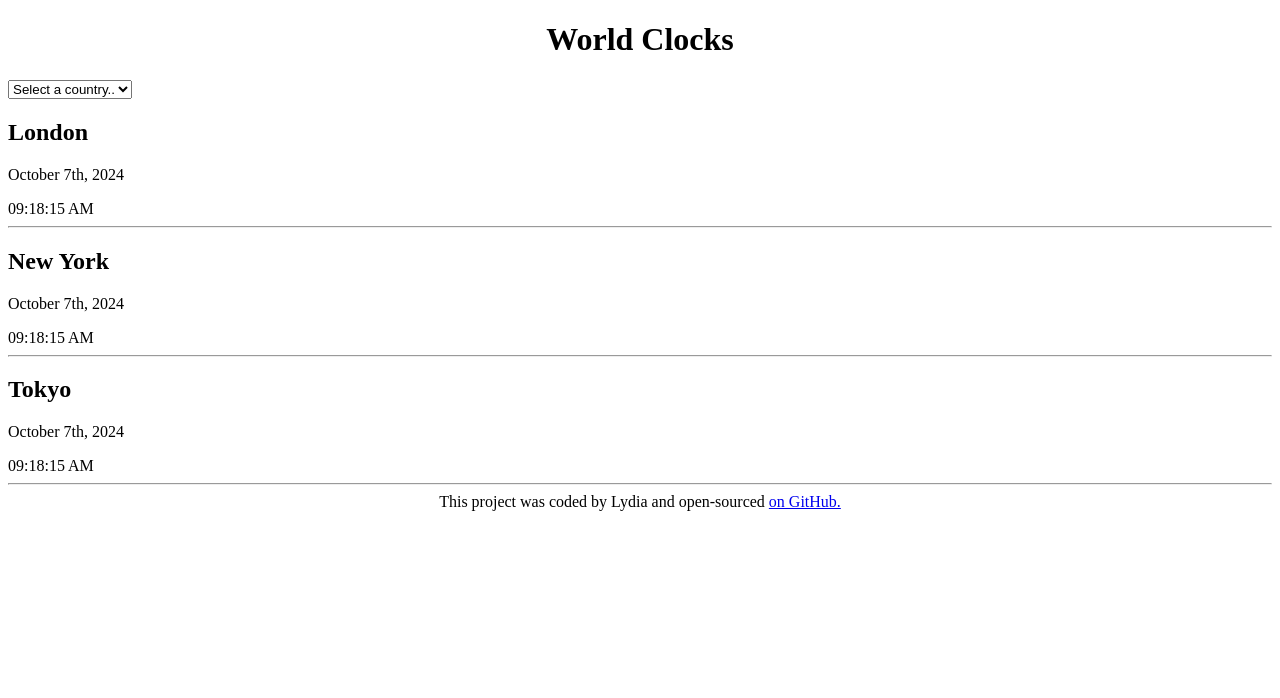
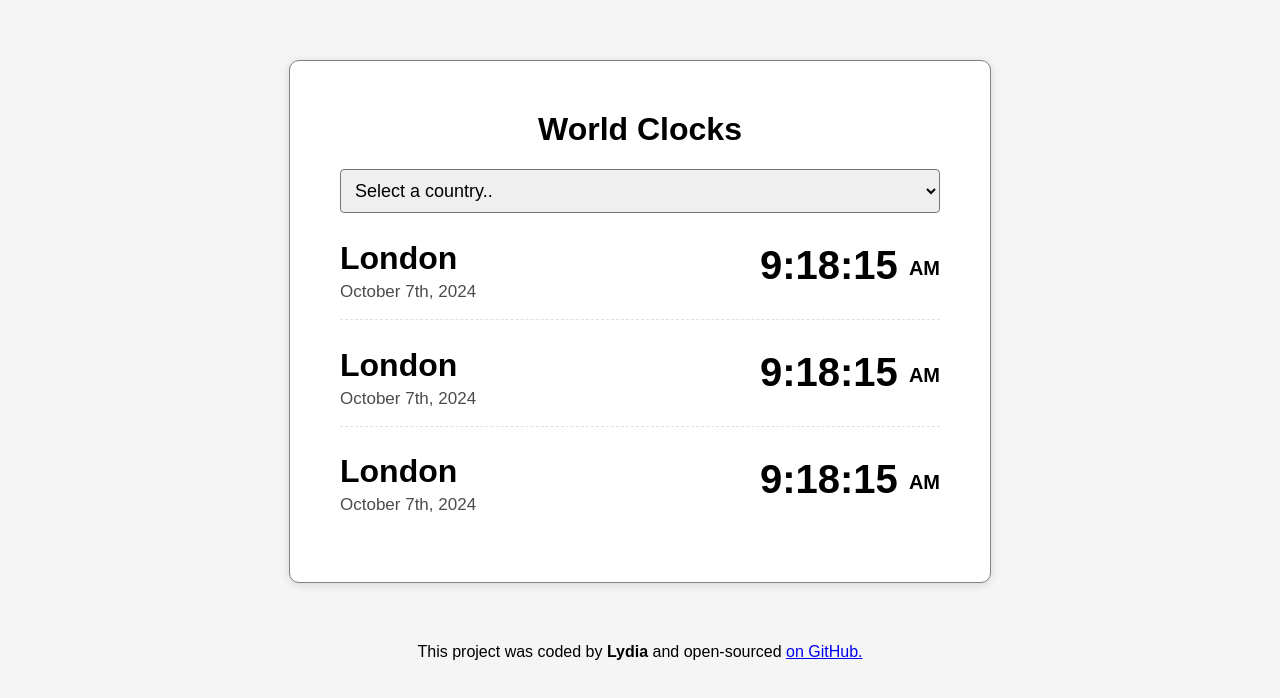
Before and after one commit to Lydia-ma-sketch/world-clock, a plain HTML site: page index.html in a window 1280 px wide. Drawn offline with Linux system fonts and the light colour scheme.

Commit message:
Styled the project in css

```diff
--- a/css/style.css
+++ b/css/style.css
@@ -1,5 +1,52 @@
+body {
+  font-family: sans-serif;
+  background-color: whitesmoke;
+}
+main {
+  width: 600px;
+  margin: 60px auto;
+  padding: 50px;
+  border: 1px solid gray;
+  border-radius: 10px;
+  box-shadow: rgba(99, 99, 99, 0.2) 0px 2px 8px 0px;
+  background-color: white;
+}
 h1 {
   text-align: center;
+  margin-top: 0;
+}
+select {
+  font-size: 18px;
+  padding: 10px;
+  border-radius: 4px;
+  width: 100%;
+}
+section.city-time {
+  display: flex;
+  justify-content: space-between;
+  border-bottom: 1px dashed rgba(100, 100, 100, 0.2);
+}
+section.city-time:last-child {
+  border-bottom: none;
+}
+div.city h2 {
+  margin-bottom: 0;
+  font-size: 32px;
+  margin-bottom: 0;
+}
+div.city p {
+  font-size: 17px;
+  opacity: 0.7;
+  margin-top: 5px;
+}
+div.time {
+  font-weight: bold;
+  font-size: 40px;
+  padding: 30px 0;
+}
+div.time small {
+  font-size: 20px;
+  vertical-align: middle;
 }
 footer {
   text-align: center;
--- a/index.html
+++ b/index.html
@@ -17,27 +17,30 @@
           <option value="">Tokyo</option>
         </select>
       </section>
-      <section>
-        <h2>London</h2>
-        <p class="date">October 7th, 2024</p>
-        <div class="time">09:18:15 AM</div>
-        <hr />
+      <section class="city-time">
+        <div class="city">
+          <h2>London</h2>
+          <p class="date">October 7th, 2024</p>
+        </div>
+        <div class="time">9:18:15 <small>AM</small></div>
       </section>
-      <section>
-        <h2>New York</h2>
-        <p class="date">October 7th, 2024</p>
-        <div class="time">09:18:15 AM</div>
-        <hr />
+      <section class="city-time">
+        <div class="city">
+          <h2>London</h2>
+          <p class="date">October 7th, 2024</p>
+        </div>
+        <div class="time">9:18:15 <small>AM</small></div>
       </section>
-      <section>
-        <h2>Tokyo</h2>
-        <p class="date">October 7th, 2024</p>
-        <div class="time">09:18:15 AM</div>
-        <hr />
+      <section class="city-time">
+        <div class="city">
+          <h2>London</h2>
+          <p class="date">October 7th, 2024</p>
+        </div>
+        <div class="time">9:18:15 <small>AM</small></div>
       </section>
     </main>
     <footer>
-      This project was coded by Lydia and open-sourced
+      This project was coded by <strong>Lydia</strong> and open-sourced
       <a href="https://github.com/Lydia-ma-sketch/world-clock" target="_blank"
         >on GitHub.</a
       >
```
